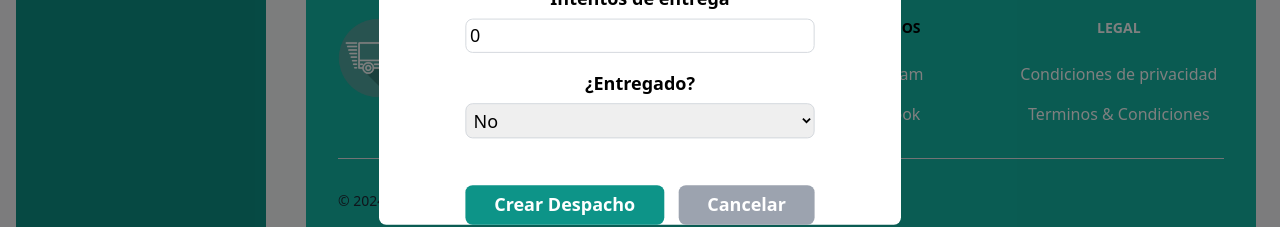
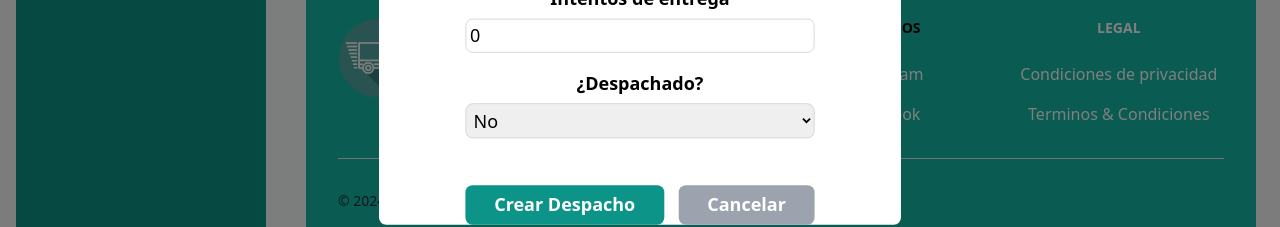
Before and after one commit to cyanide-pills/evaluaciondevops, a React (Vite) app in the folder front_despacho/: page / in a window 1280 px wide. Both pictures are taken after a click on the button "+ Nuevo Despacho". Shown: the part 556-783 px from the top of the page. Built offline with nearby package versions, Linux system fonts and the light colour scheme.

Commit message:
despacho button fix

```diff
--- a/front_despacho/src/componentes/CrudAdmin/FormDespacho.jsx
+++ b/front_despacho/src/componentes/CrudAdmin/FormDespacho.jsx
@@ -11,7 +11,7 @@ export const FormDespacho = ({ venta, onClose }) => {
       fechaDespacho: data.fechaDespacho,
       patenteCamion: data.patenteCamion,
       intento: 0,
-      entregado: false,
+      despachado: false,
       idCompra: venta.idVenta,
       direccionCompra: venta.direccionCompra,
       valorCompra: venta.valorCompra,
--- a/front_despacho/src/componentes/CrudAdmin/FormDespachoSimple.jsx
+++ b/front_despacho/src/componentes/CrudAdmin/FormDespachoSimple.jsx
@@ -11,10 +11,10 @@ export const FormDespachoSimple = ({ onClose, onSuccess }) => {
       fechaDespacho: data.fechaDespacho,
       patenteCamion: data.patenteCamion,
       intento: parseInt(data.intento) || 0,
-      entregado: data.entregado === "true",
+      despachado: data.despachado === "true",
       idCompra: parseInt(data.idCompra),
       direccionCompra: data.direccionCompra,
-      valorCompra: parseFloat(data.valorCompra),
+      valorCompra: parseInt(data.valorCompra),
     };
 
     console.log("Datos del formulario:", jsonData);
@@ -119,10 +119,10 @@ export const FormDespachoSimple = ({ onClose, onSuccess }) => {
         </div>
 
         <div className="mb-5">
-          <label className="block font-bold mb-2">¿Entregado?</label>
+          <label className="block font-bold mb-2">¿Despachado?</label>
           <select
             className="border border-gray-300 rounded-lg block w-full p-1"
-            {...register("entregado")}
+            {...register("despachado")}
           >
             <option value="false">No</option>
             <option value="true">Sí</option>
```
